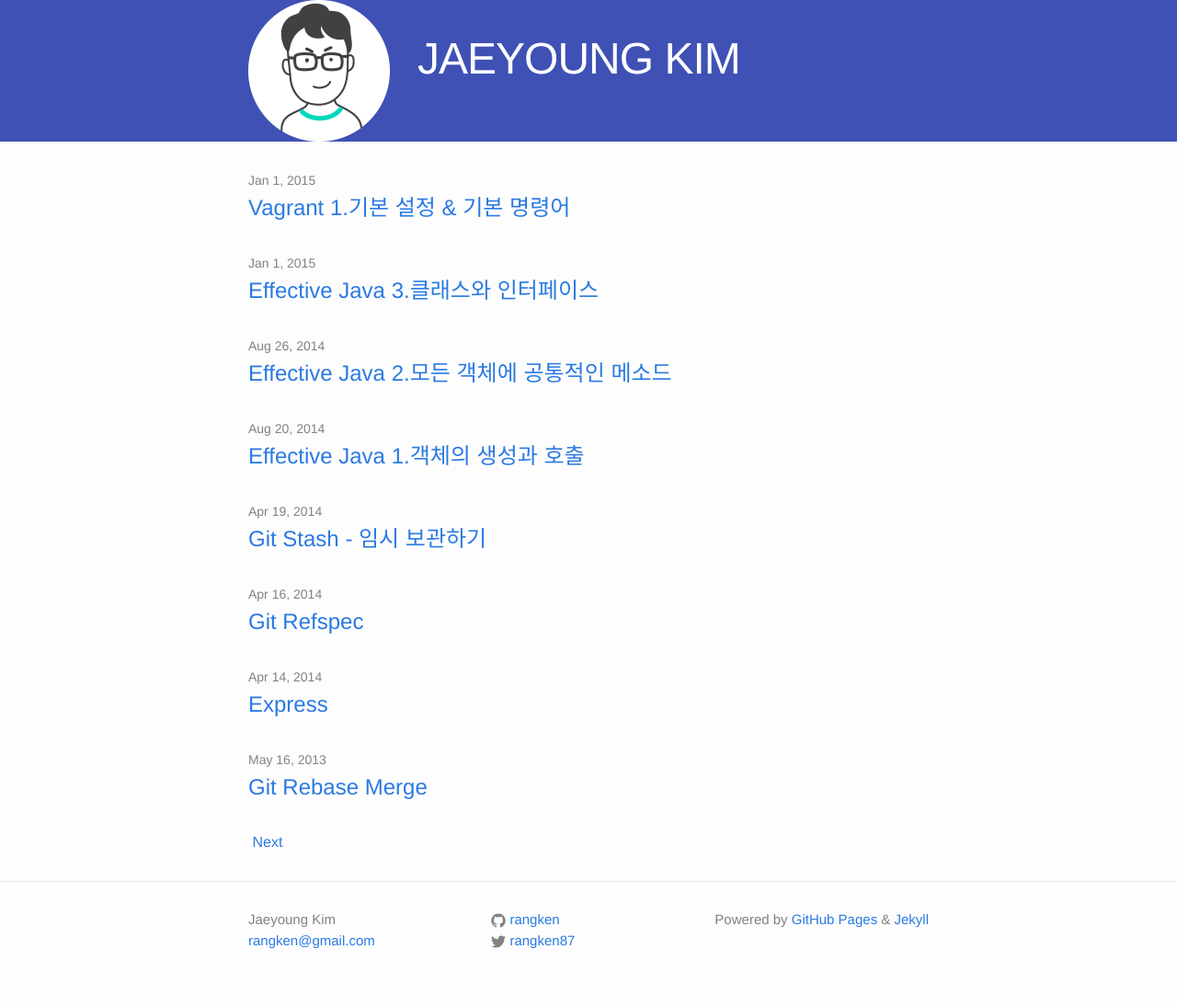
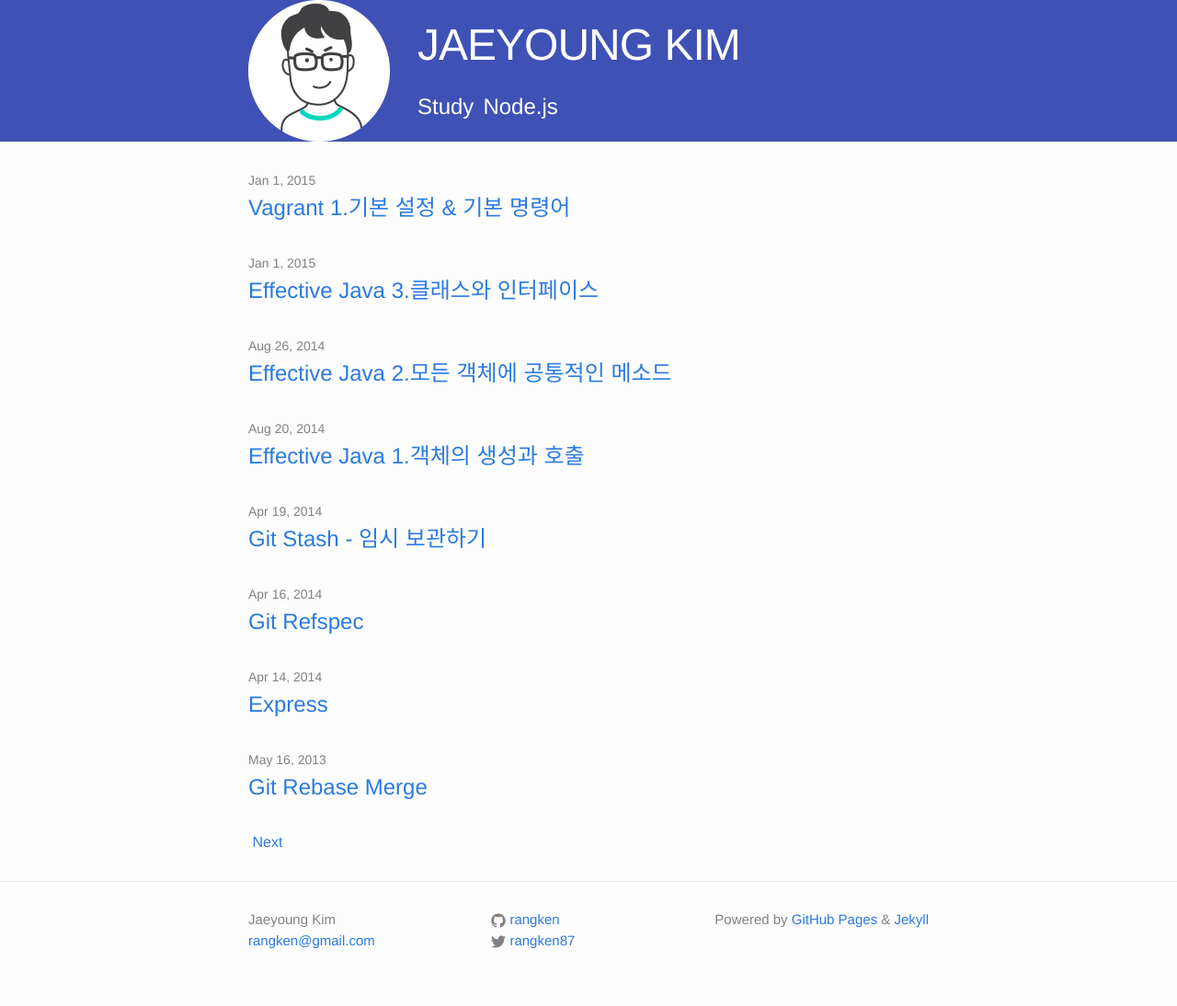
Before and after one commit to rangken/rangken.github.com, a Jekyll site: the page built from index.html, in a window 1280 px wide. Shown: the whole page at 92% size. Built offline with Jekyll 4.4.1, drawn with Linux system fonts in a browser that asks for light colours; the list of posts is cut into pages by our own code.

Commit message:
header 링크 추가

```diff
--- a/_includes/header.html
+++ b/_includes/header.html
@@ -1,8 +1,16 @@
 <header class="site-header">
   <div class="wrapper">
+    <img style="float: left" src="{{ site.baseurl }}/img/jaeyoung.png" />
     <a class="site-title" href="{{ site.baseurl }}/">
-      <img style="float: left" src="{{ site.baseurl }}/img/jaeyoung.png" />
       <div style="float: left; margin-left: 30px;">{{ site.name | upcase}}<div>
     </a>
+    <div style="float: left;">
+      <a style="float: left;" class="post-link" href="http://rangken.gitbooks.io/nextersstudy1/content/">
+        <h4 style="color:#ffffff;"> Study </h4>
+      </a>
+      <a style="float: left; margin-left: 10px;" class="post-link" href="http://nexters.github.io/Node-Study/">
+        <h4 style="color:#ffffff;"> Node.js<h4/>
+      </a>
+    </div>
   </div>
 </header>
--- a/_sass/_layout.scss
+++ b/_sass/_layout.scss
@@ -10,7 +10,7 @@
 
 .site-title {
     font-size: 48px;
-    line-height: 128px;
+    line-height: 98px;
     vertical-align: center;
     letter-spacing: -1px;
     float: left;
```
